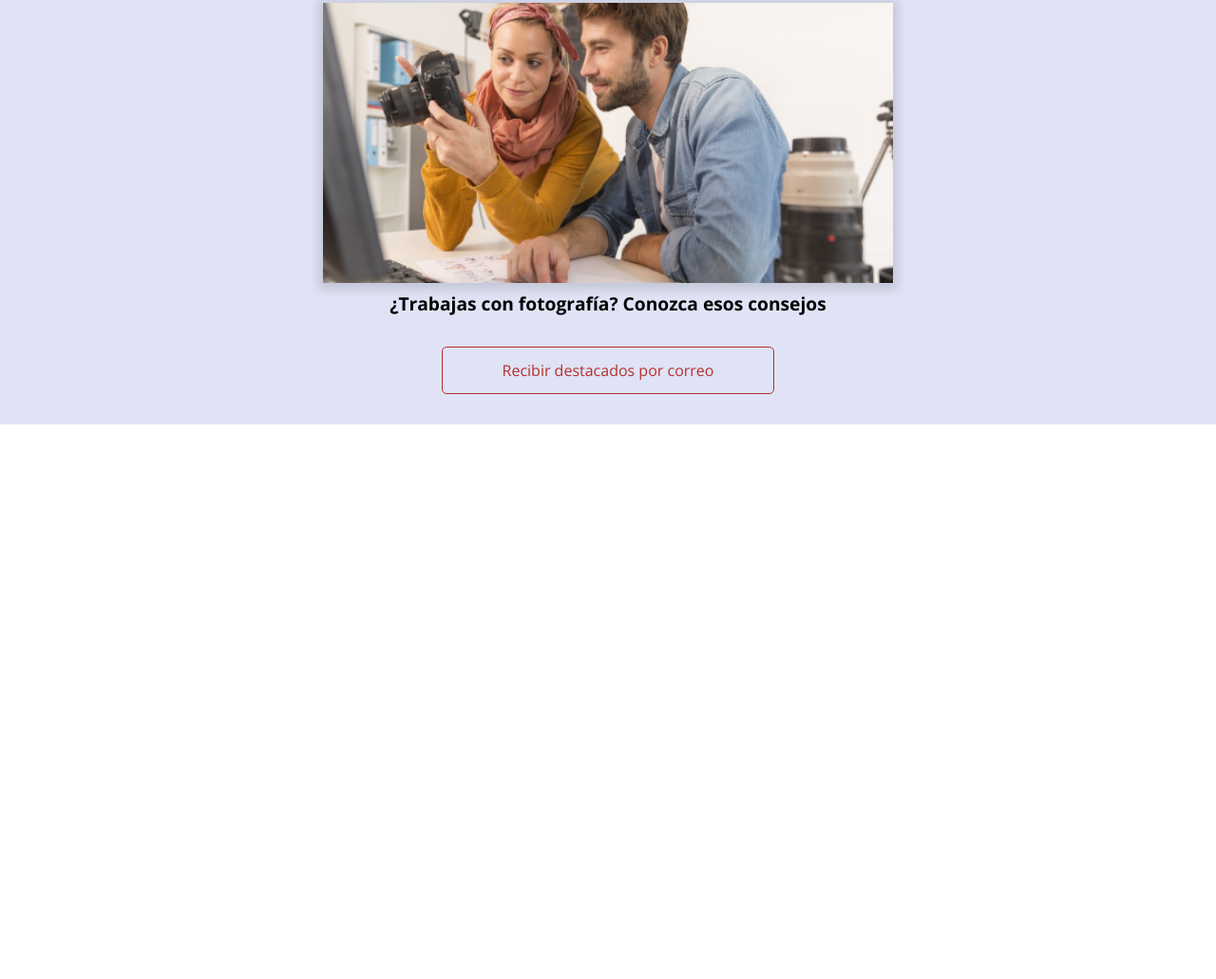
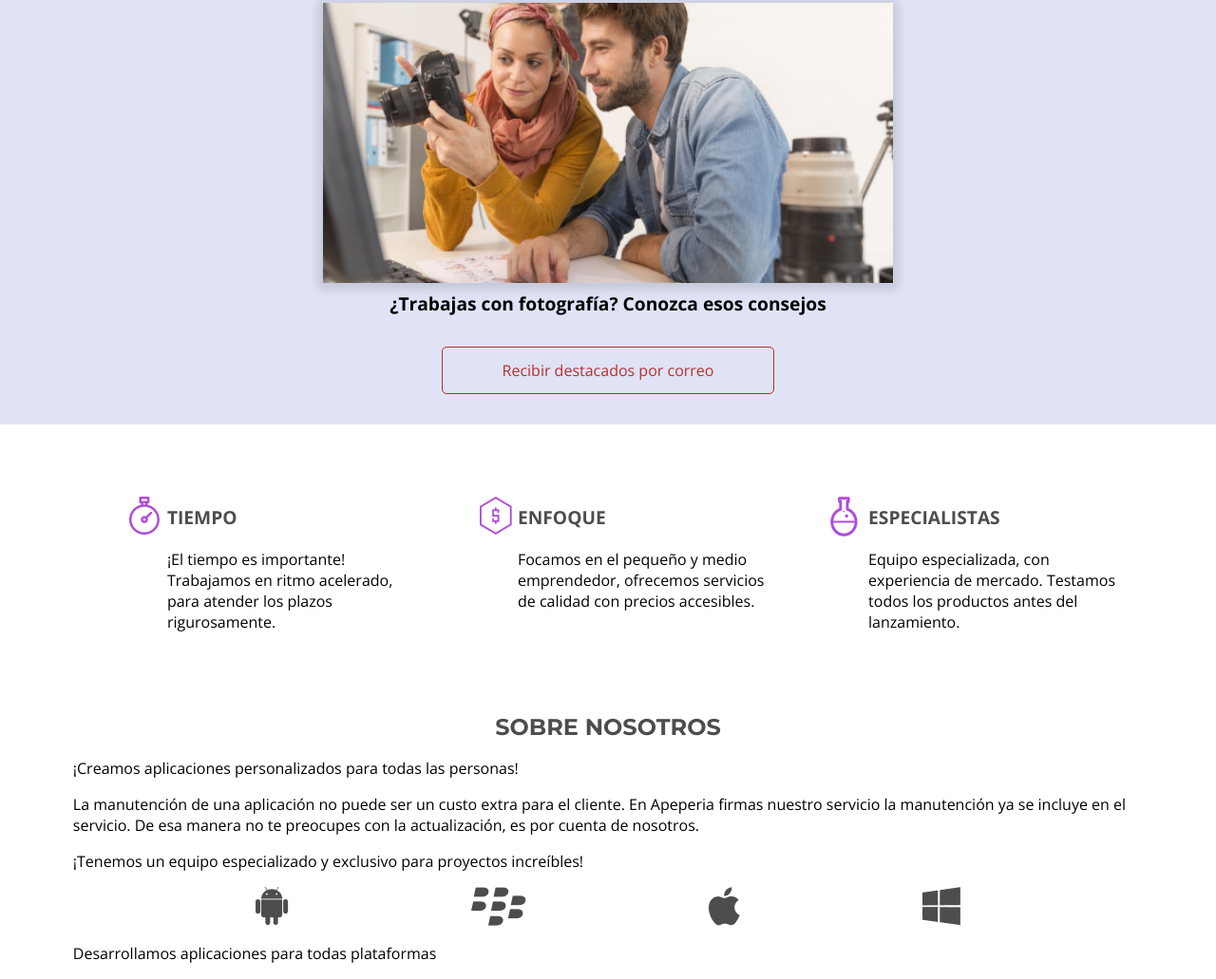
Before and after one commit to Douglas-i/Proyecto-Apeperia, a plain HTML site: page index.html in a window 1280 px wide. Shown: the part 861-1892 px from the top of the page at 95% size. Before the commit the page ends 1308 px from the top, so only its background shows below. Drawn offline with nearby package versions, Linux system fonts and the light colour scheme.

Commit message:
Creacion de diferenciales y nosotros

```diff
--- /dev/null
+++ b/css/diferenciales.css
@@ -0,0 +1,42 @@
+.diferenciales {
+    padding-top: 3.5rem;
+    padding-bottom: 3.5rem;
+}
+
+.diferenciales__lista {
+    display: flex;
+    flex-wrap: wrap;
+    justify-content: space-evenly;
+}
+
+.diferenciales__item {
+    max-width: 350px;
+    box-sizing: border-box;
+    padding: 2rem 0 2rem 5rem;
+    background-position: top 1.25rem left 2.5rem;
+}
+
+.item__titulo {
+    color: var(--fuente-ceniza-oscuro);
+    font-weight: 700;
+    font-size: 1.2rem;
+    text-transform: uppercase;
+    margin-bottom: 1.5rem;
+}
+
+.item__texto {
+    line-height: normal;
+}
+
+.diferenciales__item-reloj {
+    background-image: url(../img/icono-reloj.png);
+    background-repeat: no-repeat;
+}
+.diferenciales__item-dinero {
+    background-image: url(../img/icono-dinero.png);
+    background-repeat: no-repeat;
+}
+.diferenciales__item-quimica {
+    background-image: url(../img/icono-quimica.png);
+    background-repeat: no-repeat;
+}
--- /dev/null
+++ b/css/nosotros.css
@@ -0,0 +1,31 @@
+.sobre-nosotros {
+    padding-top: 3rem;
+    padding-bottom: 3rem;
+}
+
+.sobre_nosotros__titulo {
+    color: var(--fuente-ceniza-oscuro);
+    font-weight: 700;
+    font-size: 1.5rem;
+    font-family: var(--montserrat);
+    text-transform: uppercase;
+    text-align: center;
+    margin-bottom: 1.25rem;
+}
+
+.sobre_nosotros__texto {
+    line-height: normal;
+    margin-bottom: 1rem;
+}
+
+.sobre_nosotros__plataformas {
+    display: flex;
+    flex-wrap: wrap;
+    justify-content: space-evenly;
+    margin-bottom: 1rem;
+}
+
+.sobre-nosotros {
+    color: var(--fuente-ceniza-oscuro);
+    font-weight: 700;
+}
--- a/index.html
+++ b/index.html
@@ -18,6 +18,8 @@
     <link rel="stylesheet" href="css/llamada.css">
     <link rel="stylesheet" href="css/bases.css">
     <link rel="stylesheet" href="css/destacados.css">
+    <link rel="stylesheet" href="css/diferenciales.css">
+    <link rel="stylesheet" href="css/nosotros.css">
 </head>
 <body>
     <header class="head container">
@@ -55,6 +57,47 @@
             </a><a href="" class="destacados__boton boton">Recibir destacados por correo
             </a>
         </section>
+
+        <section class="diferenciales container">
+            <ul class="diferenciales__lista">
+                <li class="diferenciales__item diferenciales__item-reloj">
+                    <h2 class="item__titulo">Tiempo</h2>
+                    <p class="item__texto">¡El tiempo es importante! Trabajamos en ritmo acelerado, para atender los plazos rigurosamente.</p>
+                </li>
+                <li class="diferenciales__item diferenciales__item-dinero">
+                    <h2 class="item__titulo">Enfoque</h2>
+                    <p class="item__texto">Focamos en el pequeño y medio emprendedor, ofrecemos servicios de calidad con precios accesibles.</p>
+                </li>
+                <li class="diferenciales__item diferenciales__item-quimica">
+                    <h2 class="item__titulo">Especialistas</h2>
+                    <p class="item__texto">Equipo especializada, con experiencia de mercado. Testamos todos los productos antes del lanzamiento.</p>
+                </li>
+            </ul>
+        </section>
+
+        <section class="sobre_nosotros container">
+            <div class="sobre_nosotros__contenido">
+                <h2 class="sobre_nosotros__titulo">Sobre nosotros</h2>
+                <p class="sobre_nosotros__texto">
+                    ¡Creamos aplicaciones personalizados para todas las personas!
+                </p>
+                <p class="sobre_nosotros__texto">
+                    La manutención de una aplicación no puede ser un custo extra para el cliente.
+                    En Apeperia firmas nuestro servicio la manutención ya se incluye en el servicio.
+                    De esa manera no te preocupes con la actualización, es por cuenta de nosotros.
+                </p>
+                <p class="sobre_nosotros__texto sobre-nosotros__texto--destacado sobre-nosotros__texto--division">
+                    ¡Tenemos un equipo especializado y exclusivo para proyectos increíbles!
+                </p>
+                <ul class="sobre_nosotros__plataformas">
+                    <li><img src="img/android.png" alt="Ícono del Android"></li>
+                    <li><img src="img/blackberry.png" alt="Ícono del Blackberry"></li>
+                    <li><img src="img/apple.png" alt="Ícono de la Apple"></li>
+                    <li><img src="img/windowsphone.png" alt="Ícono del Windows"></li>
+                </ul>
+                <p class="sobre_nosotros__texto">Desarrollamos aplicaciones para todas plataformas</p>
+            </div>
+        </section>
     </main>
 </body>
 </html>
```
